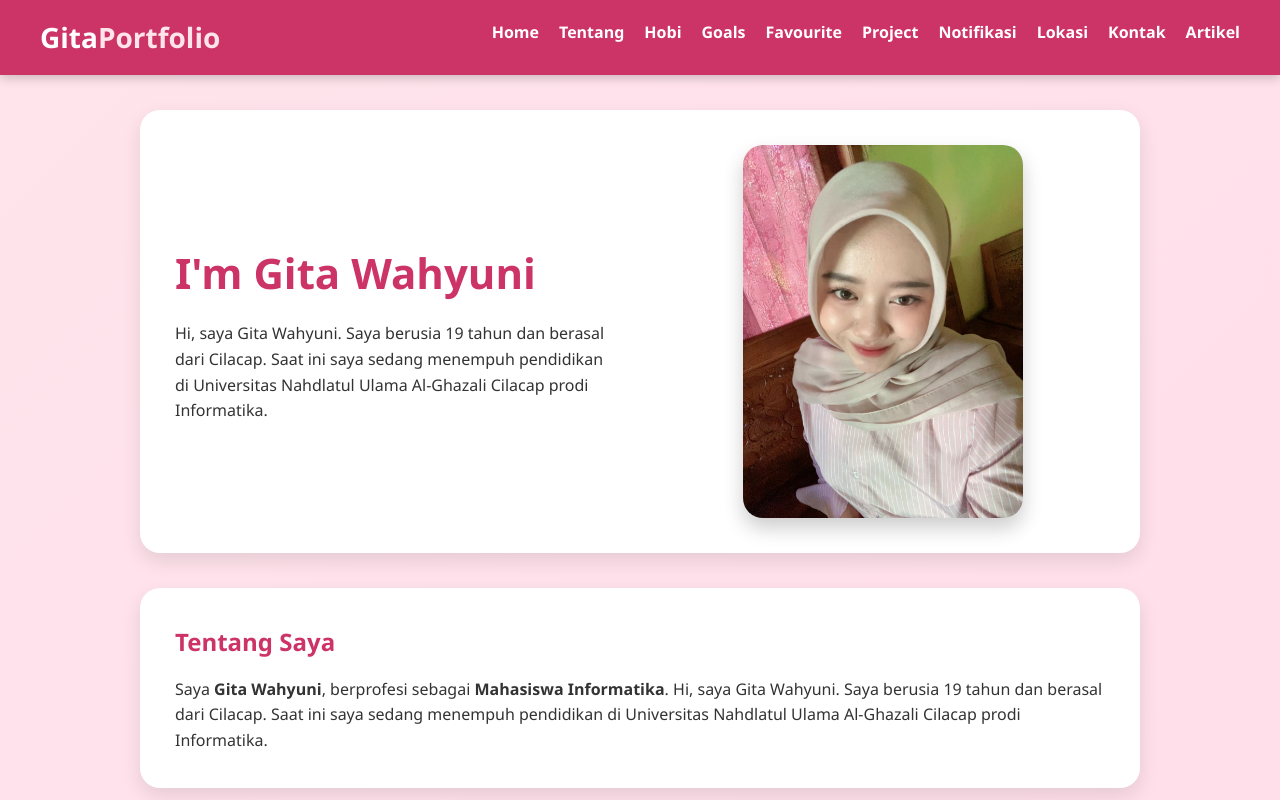
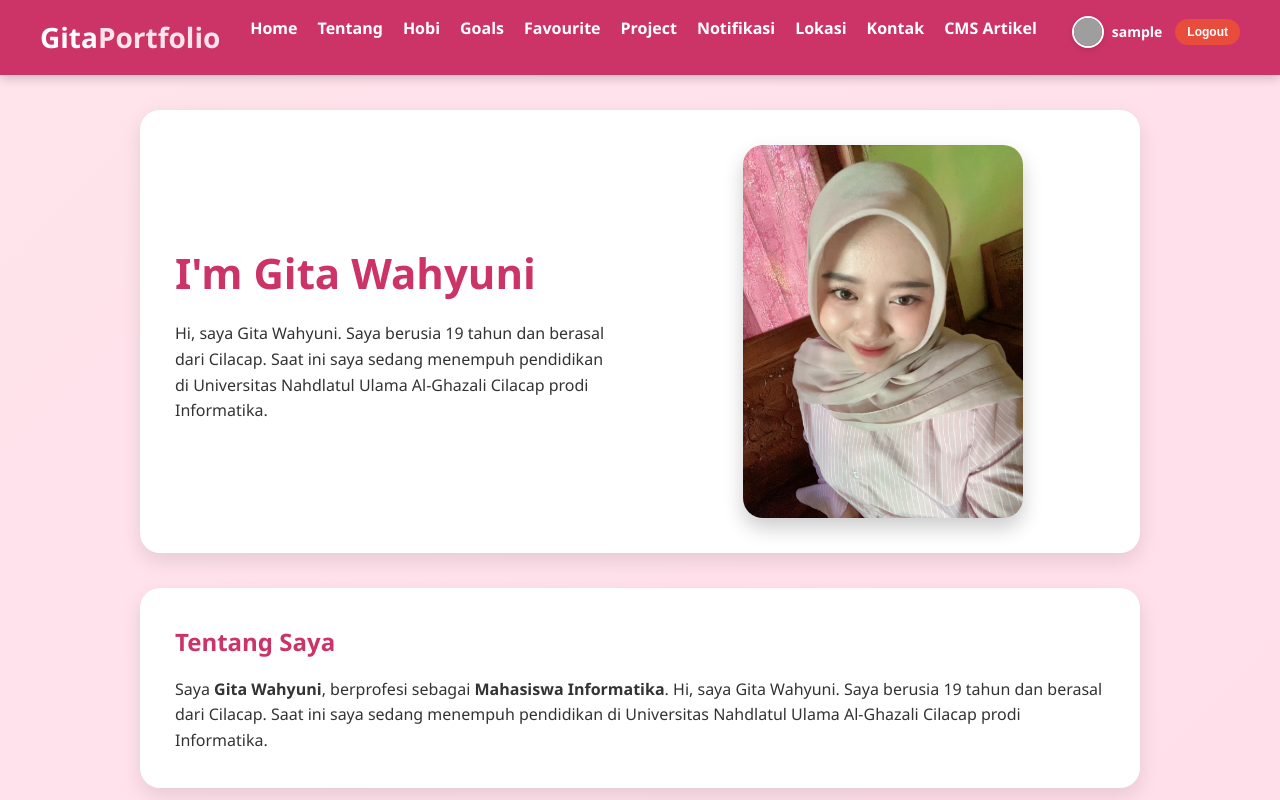
Before and after one commit to KentosBaik/ProfilGita, a React (Vite) app: page / in a window 1280 px wide. Shown: the top 800 px of the page. Built offline with nearby package versions, Linux system fonts and the light colour scheme; no server answers; sample sign-in values are in the browser's storage; grey boxes are pictures that could not be loaded.

Commit message:
feat: implement shared Header component with dynamic user session, avatar, and logout

```diff
--- /dev/null
+++ b/src/components/Header.jsx
@@ -0,0 +1,129 @@
+import React, { useState, useEffect } from "react";
+import { Link, useNavigate, useLocation } from "react-router-dom";
+
+export default function Header() {
+  const navigate = useNavigate();
+  const location = useLocation();
+  const [isLoggedIn, setIsLoggedIn] = useState(false);
+  const [username, setUsername] = useState("");
+  const [avatar, setAvatar] = useState("");
+
+  useEffect(() => {
+    // Jalankan pengecekan status login di localStorage
+    const savedUser = localStorage.getItem("username");
+    const savedAvatar = localStorage.getItem("userAvatar");
+
+    if (savedUser) {
+      setIsLoggedIn(true);
+      setUsername(savedUser);
+      setAvatar(savedAvatar);
+    } else {
+      setIsLoggedIn(false);
+      setUsername("");
+      setAvatar("");
+    }
+  }, [location]); // Re-run saat pindah rute/page
+
+  function handleLogout() {
+    if (confirm("Apakah Anda yakin ingin logout?")) {
+      localStorage.removeItem("username");
+      localStorage.removeItem("password");
+      localStorage.removeItem("userAvatar");
+      setIsLoggedIn(false);
+      alert("Logout berhasil!");
+      navigate("/");
+    }
+  }
+
+  return (
+    <header className="header">
+      <div className="logo">
+        <h1>Gita<span>Portfolio</span></h1>
+      </div>
+      <nav className="navbar">
+        <ul>
+          <li><Link to="/">Home</Link></li>
+
+          {/* Menu navigasi scroll hanya untuk di Homepage */}
+          {location.pathname === "/" ? (
+            <>
+              <li><a href="#tentang">Tentang</a></li>
+              <li><a href="#hobi">Hobi</a></li>
+              <li><a href="#Goals">Goals</a></li>
+              <li><a href="#Favorit">Favourite</a></li>
+              <li><a href="#projects-section">Project</a></li>
+              <li><a href="#notifikasi">Notifikasi</a></li>
+              <li><a href="#lokasi">Lokasi</a></li>
+              <li><a href="#contact">Kontak</a></li>
+            </>
+          ) : (
+            <>
+              <li><Link to="/about">Tentang</Link></li>
+              <li><Link to="/contact">Kontak</Link></li>
+            </>
+          )}
+
+          {isLoggedIn ? (
+            <>
+              <li><Link to="/article">CMS Artikel</Link></li>
+              <li style={{ display: "flex", alignItems: "center", gap: "8px", marginLeft: "15px" }}>
+                {avatar ? (
+                  <img
+                    src={avatar}
+                    alt={username}
+                    style={{
+                      width: "32px",
+                      height: "32px",
+                      borderRadius: "50%",
+                      objectFit: "cover",
+                      border: "2px solid #fff",
+                      boxShadow: "0 2px 5px rgba(0,0,0,0.1)"
+                    }}
+                  />
+                ) : (
+                  <div style={{
+                    width: "32px",
+                    height: "32px",
+                    borderRadius: "50%",
+                    backgroundColor: "#ffe4ec",
+                    color: "#cc3366",
+                    display: "flex",
+                    alignItems: "center",
+                    justifyContent: "center",
+                    fontWeight: "bold",
+                    fontSize: "14px",
+                    border: "2px solid #fff"
+                  }}>
+                    {username.charAt(0).toUpperCase()}
+                  </div>
+                )}
+                <span style={{ color: "#fff", fontWeight: "bold", fontSize: "14px" }}>{username}</span>
+                <button
+                  onClick={handleLogout}
+                  style={{
+                    background: "#e74c3c",
+                    color: "white",
+                    border: "none",
+                    padding: "6px 12px",
+                    borderRadius: "20px",
+                    cursor: "pointer",
+                    fontSize: "12px",
+                    fontWeight: "bold",
+                    marginLeft: "5px",
+                    transition: "0.2s"
+                  }}
+                  onMouseOver={(e) => e.target.style.background = "#c0392b"}
+                  onMouseOut={(e) => e.target.style.background = "#e74c3c"}
+                >
+                  Logout
+                </button>
+              </li>
+            </>
+          ) : (
+            <li><Link to="/login">Login Admin</Link></li>
+          )}
+        </ul>
+      </nav>
+    </header>
+  );
+}
--- a/src/pages/About.jsx
+++ b/src/pages/About.jsx
@@ -1,5 +1,6 @@
 import React, { useState, useEffect } from "react";
 import { Link } from "react-router-dom";
+import Header from "../components/Header";
 
 export default function About() {
   const [profile, setProfile] = useState({
@@ -26,22 +27,7 @@ export default function About() {
 
   return (
     <div>
-      <header className="header">
-        <div className="logo">
-          <h1>Gita<span>Portfolio</span></h1>
-        </div>
-        <nav className="navbar">
-          <ul>
-            <li><Link to="/">Home</Link></li>
-            <li><a href="#tentang">Tentang</a></li>
-            <li><a href="#hobi">Hobi</a></li>
-            <li><a href="#Goals">Goals</a></li>
-            <li><a href="#Favorit">Favourite</a></li>
-            <li><Link to="/contact">Kontak</Link></li>
-            <li><Link to="/login">Artikel</Link></li>
-          </ul>
-        </nav>
-      </header>
+      <Header />
 
       <div className="section" id="tentang">
         <h2>Tentang Saya</h2>
--- a/src/pages/ArticleCMS.jsx
+++ b/src/pages/ArticleCMS.jsx
@@ -1,5 +1,6 @@
 import React, { useState, useEffect } from "react";
 import { Link, useNavigate } from "react-router-dom";
+import Header from "../components/Header";
 
 export default function ArticleCMS() {
   const navigate = useNavigate();
@@ -145,22 +146,7 @@ export default function ArticleCMS() {
 
   return (
     <div>
-      <header className="header">
-        <div className="logo">
-          <h1>Gita<span>Portfolio</span></h1>
-        </div>
-        <nav className="navbar">
-          <ul>
-            <li><Link to="/">Home</Link></li>
-            <li><Link to="/about">Tentang</Link></li>
-            <li><Link to="/about#hobi">Hobi</Link></li>
-            <li><Link to="/about#Goals">Goals</Link></li>
-            <li><Link to="/about#Favorit">Favourite</Link></li>
-            <li><Link to="/contact">Kontak</Link></li>
-            <li><Link to="/article">Artikel</Link></li>
-          </ul>
-        </nav>
-      </header>
+      <Header />
 
       <div className="container" style={{ margin: "40px auto", maxWidth: "850px", background: "white", padding: "35px", borderRadius: "20px", boxShadow: "0 5px 15px rgba(0,0,0,0.08)" }}>
         <h1 style={{ textAlign: "center", marginBottom: "30px", color: "#cc3366" }}>Content Management System</h1>
--- a/src/pages/Contact.jsx
+++ b/src/pages/Contact.jsx
@@ -1,5 +1,6 @@
 import React, { useState } from "react";
 import { Link } from "react-router-dom";
+import Header from "../components/Header";
 
 export default function Contact() {
   const [contactNamaSimple, setContactNamaSimple] = useState("");
@@ -74,22 +75,7 @@ export default function Contact() {
 
   return (
     <div>
-      <header className="header">
-        <div className="logo">
-          <h1>Gita<span>Portfolio</span></h1>
-        </div>
-        <nav className="navbar">
-          <ul>
-            <li><Link to="/">Home</Link></li>
-            <li><Link to="/about">Tentang</Link></li>
-            <li><Link to="/about#hobi">Hobi</Link></li>
-            <li><Link to="/about#Goals">Goals</Link></li>
-            <li><Link to="/about#Favorit">Favourite</Link></li>
-            <li><a href="#contact">Kontak</a></li>
-            <li><Link to="/login">Artikel</Link></li>
-          </ul>
-        </nav>
-      </header>
+      <Header />
 
       <div className="section" id="Kontak">
         <h2>Hubungi Saya</h2>
--- a/src/pages/Home.jsx
+++ b/src/pages/Home.jsx
@@ -1,5 +1,6 @@
 import React, { useState, useEffect } from "react";
 import { Link } from "react-router-dom";
+import Header from "../components/Header";
 
 export default function Home() {
   const [profile, setProfile] = useState({
@@ -331,25 +332,7 @@ export default function Home() {
 
   return (
     <div>
-      <header className="header">
-        <div className="logo">
-          <h1>Gita<span>Portfolio</span></h1>
-        </div>
-        <nav className="navbar">
-          <ul>
-            <li><a href="#Portfolio">Home</a></li>
-            <li><a href="#tentang">Tentang</a></li>
-            <li><a href="#hobi">Hobi</a></li>
-            <li><a href="#Goals">Goals</a></li>
-            <li><a href="#Favorit">Favourite</a></li>
-            <li><a href="#projects-section">Project</a></li>
-            <li><a href="#notifikasi">Notifikasi</a></li>
-            <li><a href="#lokasi">Lokasi</a></li>
-            <li><a href="#contact">Kontak</a></li>
-            <li><Link to="/login">Artikel</Link></li>
-          </ul>
-        </nav>
-      </header>
+      <Header />
 
       <div className="section" id="Portfolio">
         <div className="text">
--- a/src/pages/LoginRegister.jsx
+++ b/src/pages/LoginRegister.jsx
@@ -71,6 +71,9 @@ export default function LoginRegister() {
       // Simpan credentials ke localStorage untuk autentikasi client-side CMS
       localStorage.setItem("username", registerUsername.trim());
       localStorage.setItem("password", registerPassword.trim());
+      if (photoPayload) {
+        localStorage.setItem("userAvatar", photoPayload);
+      }
 
       setRegisterMessage("<span class='success'>Akun berhasil dibuat! Mengalihkan ke login...</span>");
 
```
